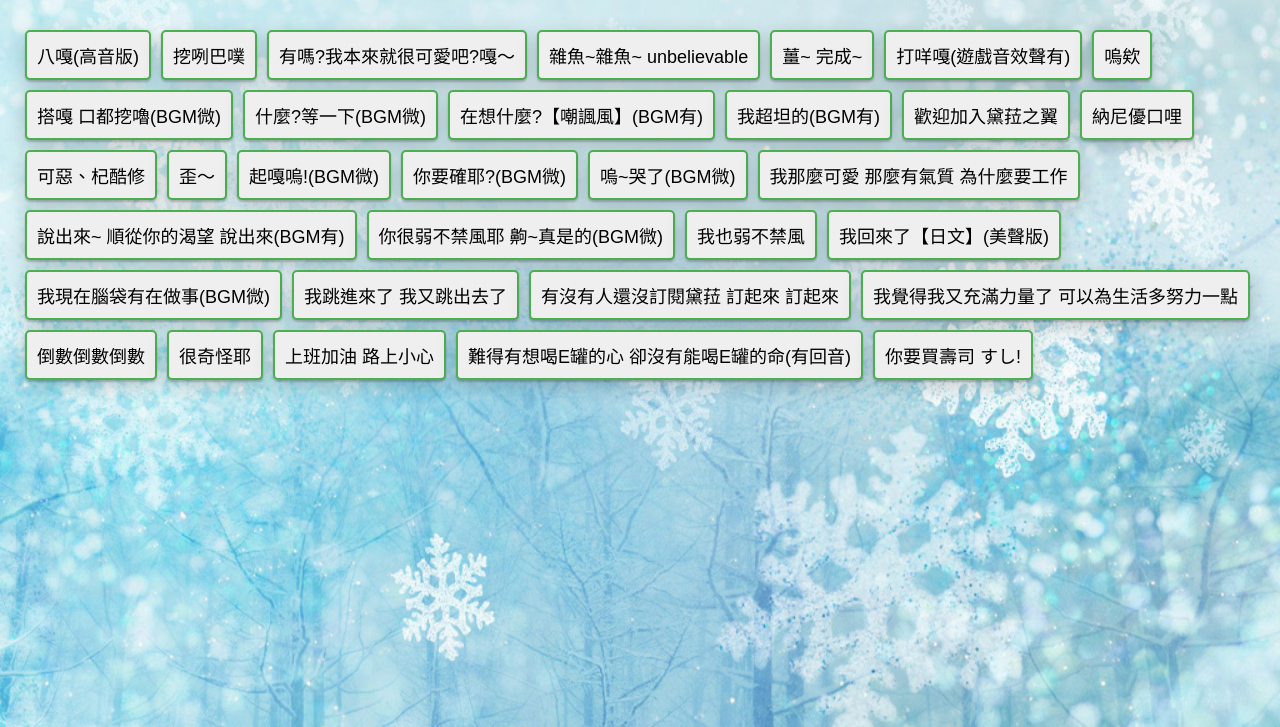
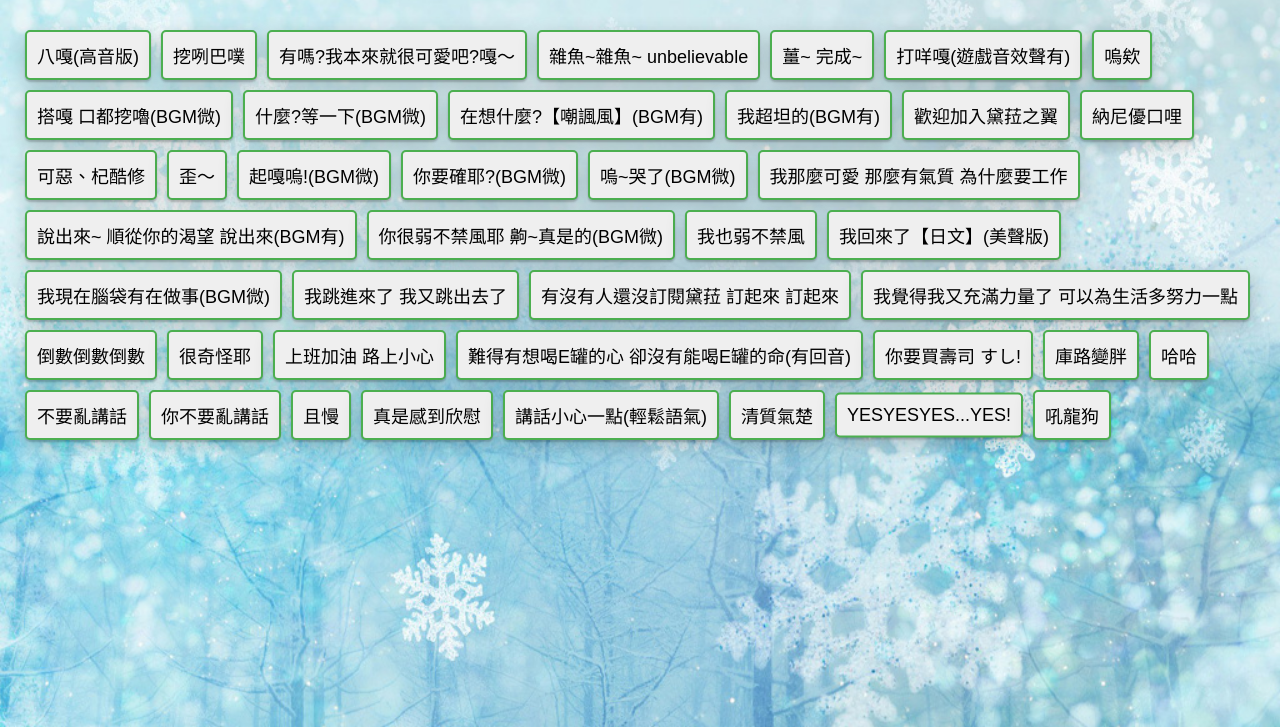
Before and after one commit to StellaArt4487/StellaSound, a plain HTML site: page index.html in a window 1280 px wide. Shown: the part 103-830 px from the top of the page. Drawn offline with Linux system fonts and the light colour scheme.

Commit message:
Add files via upload

```diff
--- a/index.html
+++ b/index.html
@@ -43,6 +43,17 @@
     <audio id="上班加油 路上小心" src="./StellaSound/30.上班加油 路上小心.mp3"></audio>
     <audio id="難得有想喝E罐的心 卻沒有能喝E罐的命(有回音)" src="./StellaSound/31.難得有想喝E罐的心 卻沒有能喝E罐的命(有回音).mp3"></audio>
     <audio id="你要買壽司 すし!" src="./StellaSound/32.你要買壽司 すし!.mp3"></audio>
+    <audio id="庫路變胖" src="./StellaSound/33.庫路變胖.mp3"></audio>
+    <audio id="哈哈" src="./StellaSound/34.哈哈.mp3"></audio>
+    <audio id="不要亂講話" src="./StellaSound/35.不要亂講話.mp3"></audio>
+    <audio id="你不要亂講話" src="./StellaSound/36.你不要亂講話.mp3"></audio>
+    <audio id="且慢" src="./StellaSound/37.且慢.mp3"></audio>
+    <audio id="真是感到欣慰" src="./StellaSound/38.真是感到欣慰.mp3"></audio>
+    <audio id="講話小心一點(輕鬆語氣)" src="./StellaSound/39.講話小心一點(輕鬆語氣).mp3"></audio>
+    <audio id="清質氣楚" src="./StellaSound/40.清質氣楚.mp3"></audio>
+    <audio id="YESYESYES...YES!" src="./StellaSound/41.YESYESYES...YES!.mp3"></audio>
+    <audio id="吼龍狗" src="./StellaSound/42.吼龍狗.mp3"></audio>
+
 
 
     <div id="buttons"></div>
```
